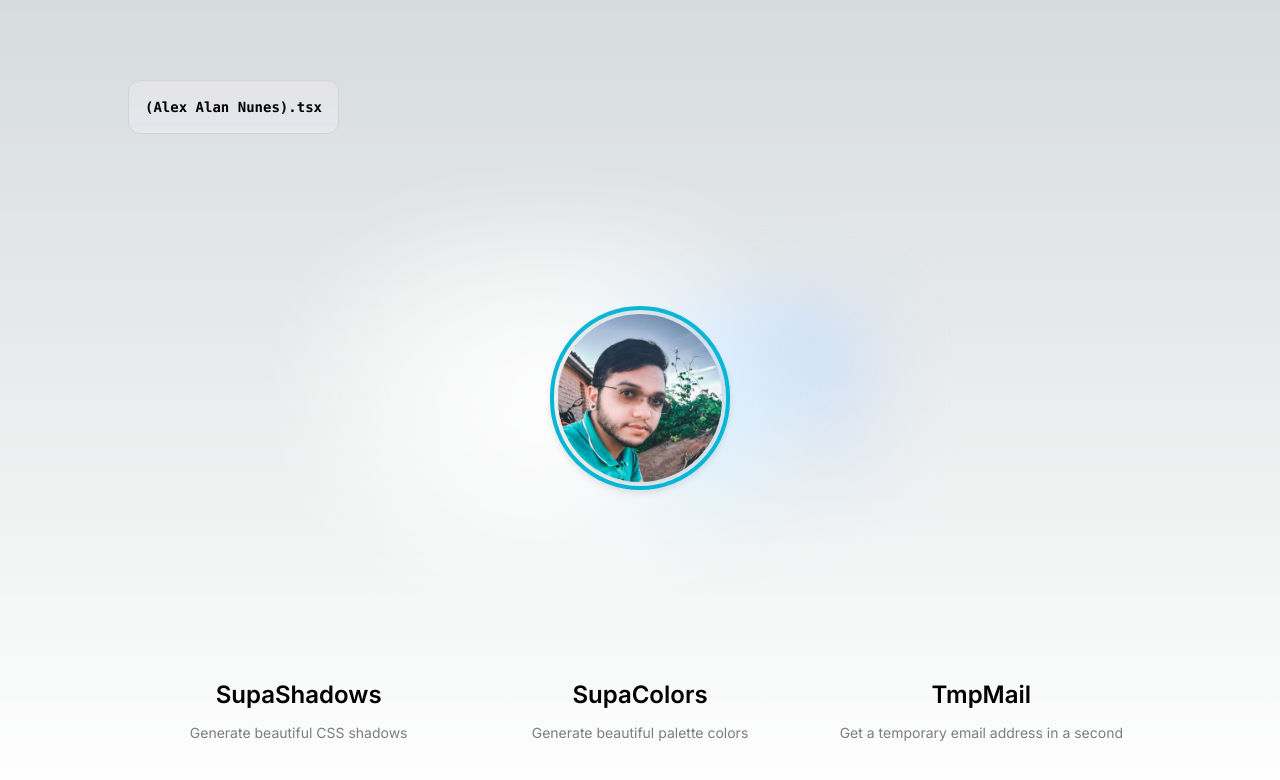
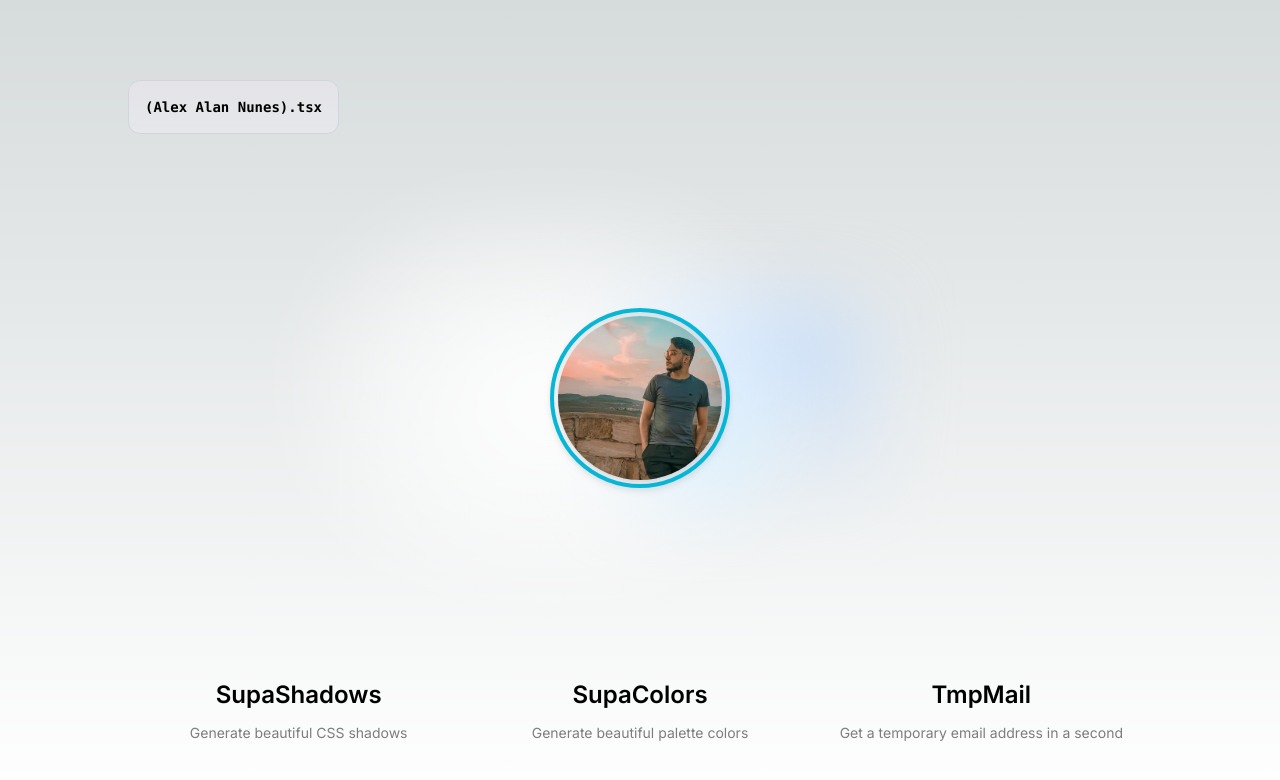
Before and after one commit to alexalannunes/alexalannunes, a Next.js app: page / in a window 1280 px wide. Shown: the top 780 px of the page. Built offline with nearby package versions, Linux system fonts and the light colour scheme.

Commit message:
update image

```diff
--- a/src/app/page.tsx
+++ b/src/app/page.tsx
@@ -13,7 +13,7 @@ export default function Home() {
       <div className="relative z-[-1] flex place-items-center before:absolute before:h-[300px] before:w-full before:-translate-x-1/2 before:rounded-full before:bg-gradient-radial before:from-white before:to-transparent before:blur-2xl before:content-[''] after:absolute after:-z-20 after:h-[180px] after:w-full after:translate-x-1/3 after:bg-gradient-conic after:from-sky-200 after:via-blue-200 after:blur-2xl after:content-[''] before:dark:bg-gradient-to-br before:dark:from-transparent before:dark:to-blue-700 before:dark:opacity-10 after:dark:from-sky-900 after:dark:via-[#0141ff] after:dark:opacity-40 sm:before:w-[480px] sm:after:w-[240px] before:lg:h-[360px]">
         <Image
           className="relative  rounded-full border-4 p-1 border-cyan-500 drop-shadow-md dark:border-white dark:drop-shadow-[0_0_0.3rem_#ffffff70]"
-          src="/me.jpeg"
+          src="/alexalannunes.jpg"
           alt="Alex Alan Nunes"
           width={180}
           height={180}
```
Also changed, not shown: public/alexalannunes.jpg (added).
